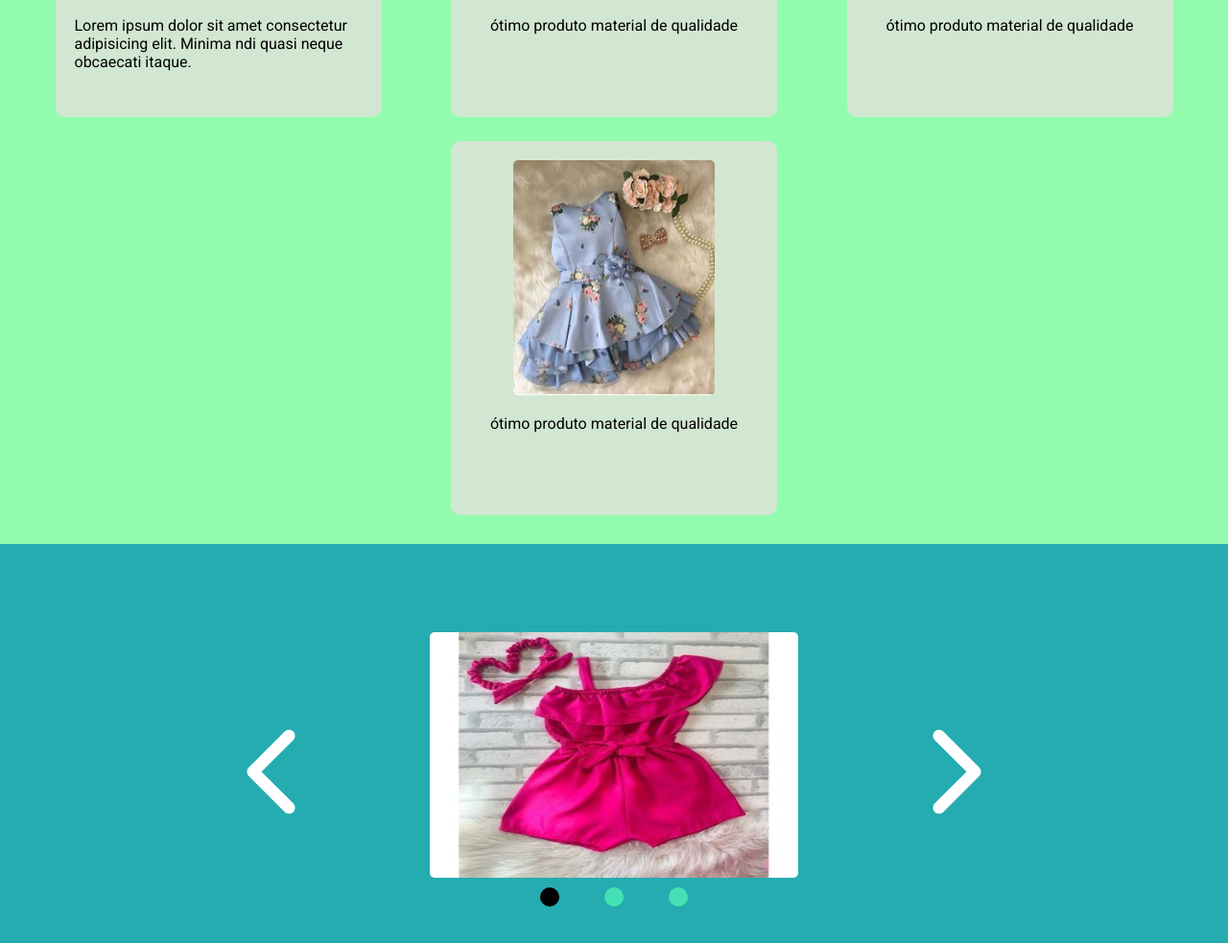
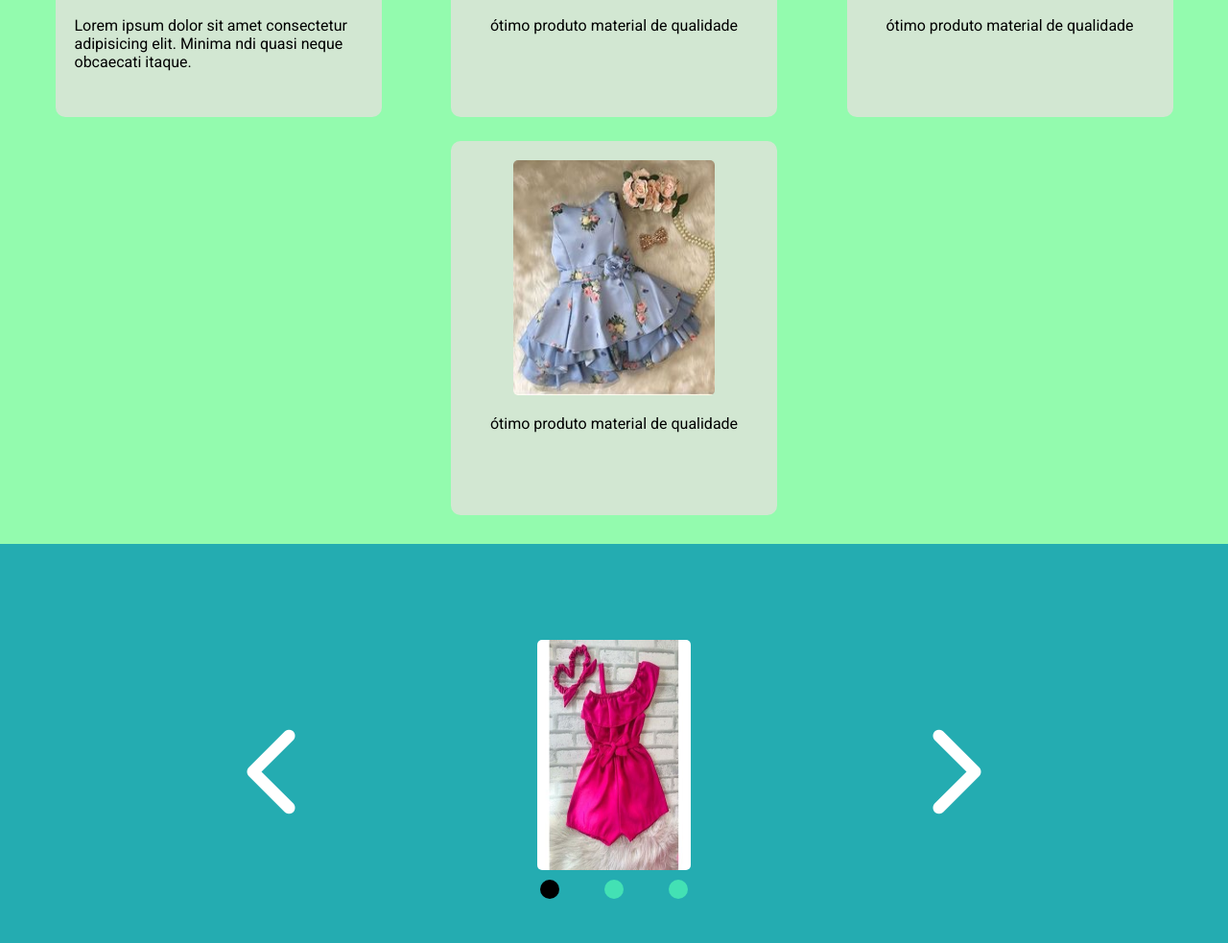
Before and after one commit to ismael008rd/emily_kids, a plain HTML site: page index.html in a window 1280 px wide. Shown: the part 898-1881 px from the top of the page at 96% size. Drawn offline with Linux system fonts and the light colour scheme.

Commit message:
4 commit

```diff
--- a/style.css
+++ b/style.css
@@ -126,8 +126,8 @@ img{
 }
 .slider {
     opacity: 0;
-    width: 60%;
-    height: 16rem;
+    width:10rem;
+    height: 15rem;
 
     position: absolute;
 
@@ -140,6 +140,9 @@ img{
 
     font-size: 100px;
     cursor: pointer;
+}
+.retorno:hover, .proximo:hover{
+    color: rgb(4, 146, 146);
 }
 
 .proximo{
```
